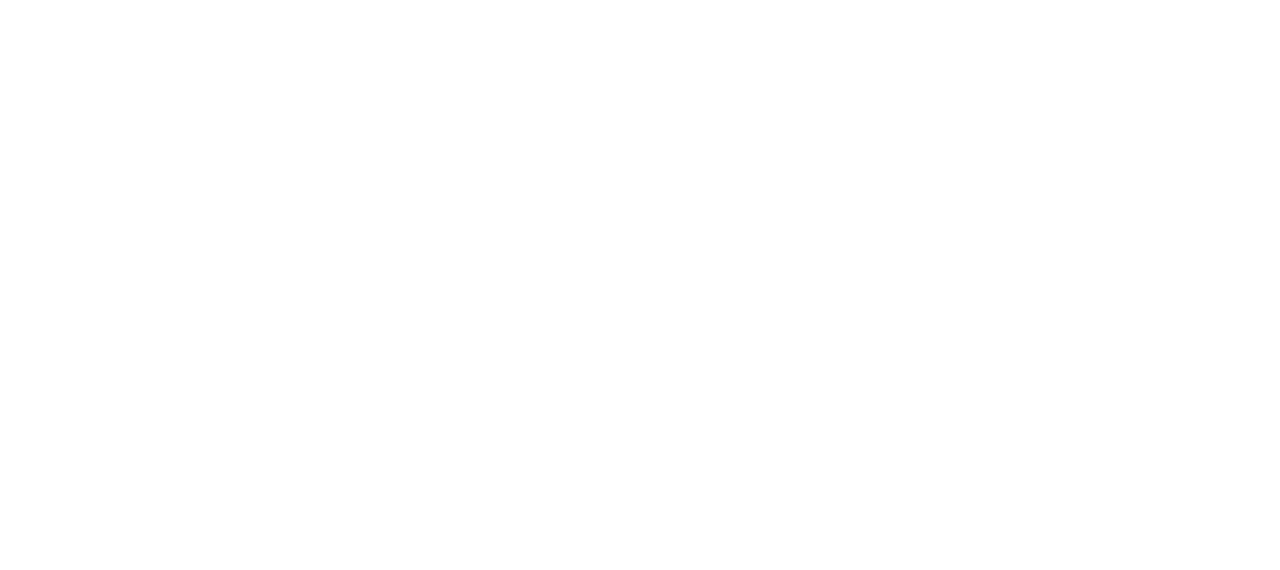
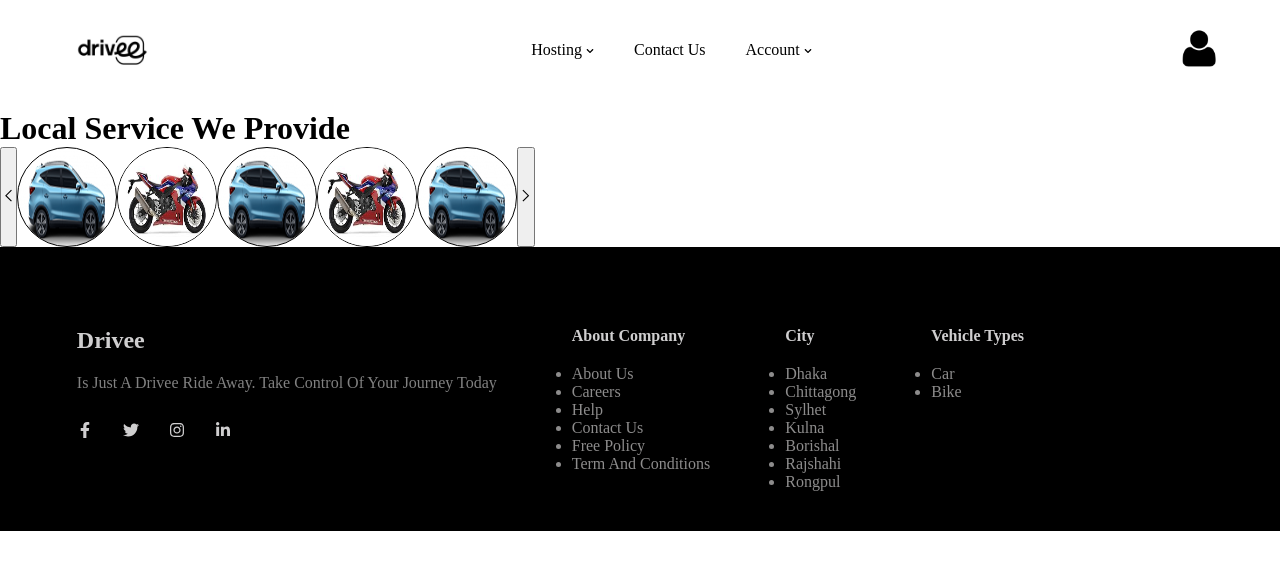
Before and after one commit to Yuizhey/Oris_dz_moto, a React (Vite) app: page /presentationpage in a window 1280 px wide. Before the commit this address had no page. Shown: the top 570 px of the page. Built offline with nearby package versions, Linux system fonts and the light colour scheme.

Commit message:
рефакторинг

```diff
--- a/src/App.jsx
+++ b/src/App.jsx
@@ -3,6 +3,7 @@
 import MotoHomePage from './pages/MotoHomePage';
 import MotoIndividualPage from './pages/MotoIndividualPage';
 import Layout from './Layout/Layout';
+import PresentationPage from './pages/PresentationPage';
 
 function App() {
 
@@ -13,6 +14,7 @@
           <Route index element={<Layout />} />
           <Route path='/motohomepage' element={<MotoHomePage/>}/>
           <Route path='/motoindividualpage/:id' element={<MotoIndividualPage/>}/>
+          <Route path='/presentationpage' element={<PresentationPage />} />
         </Route>
       </Routes>
     </Router>
--- /dev/null
+++ b/src/components/LocalServiceSection/LocalServiceSection.jsx
@@ -0,0 +1,20 @@
+import React from 'react'
+import { GrPrevious } from "react-icons/gr";
+import { GrNext } from "react-icons/gr";
+import images from "../../constants/LocalServiceSectionImages.js"
+import styles from "./LocalServiceSection.module.css"
+
+function LocalServiceSection() {
+  return (
+    <div className={styles.container}>
+        <h1 className={styles["container-title"]}>Local Service We Provide</h1>
+        <div className={styles["container-images"]}>
+            <button className="button"><GrPrevious /></button>
+            {images.slice(-5).map(item=> <img src={item.path} className={styles.image}/>)}
+            <button className="button"><GrNext /></button>
+        </div>
+    </div>
+  )
+}
+
+export default LocalServiceSection
--- /dev/null
+++ b/src/components/LocalServiceSection/LocalServiceSection.module.css
@@ -0,0 +1,17 @@
+.container{
+    justify-content: center;
+}
+
+.container-title{
+    margin: 0 auto;
+}
+
+.container-images{
+    display: flex;
+}
+
+.image{
+    width: 100px; height: 100px;
+    border-radius: 100%;
+    border: 1px solid black;
+}
--- /dev/null
+++ b/src/constants/LocalServiceSectionImages.js
@@ -0,0 +1,32 @@
+const images = [
+    {
+        id: 1,
+        path: "images/car5.png"
+    },
+    {
+        id: 2,
+        path: "images/CBR.png"
+    },
+    {
+        id: 3,
+        path: "images/car5.png"
+    },
+    {
+        id: 4,
+        path: "images/CBR.png"
+    },
+    {
+        id: 5,
+        path: "images/car5.png"
+    },
+    {
+        id: 6,
+        path: "images/CBR.png"
+    },
+    {
+        id: 7,
+        path: "images/car5.png"
+    },
+];
+
+export default images;
--- /dev/null
+++ b/src/pages/PresentationPage.jsx
@@ -0,0 +1,12 @@
+import React from 'react'
+import LocalServiceSection from '../components/LocalServiceSection/LocalServiceSection'
+
+function PresentationPage() {
+  return (
+    <div>
+        <LocalServiceSection />
+    </div>
+  )
+}
+
+export default PresentationPage
```
